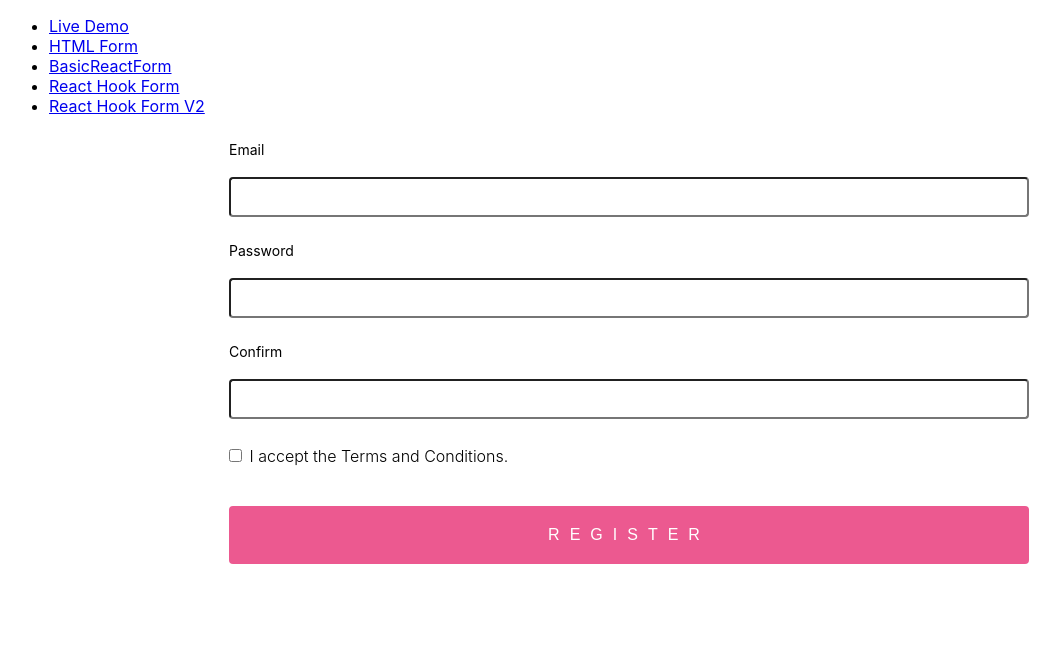
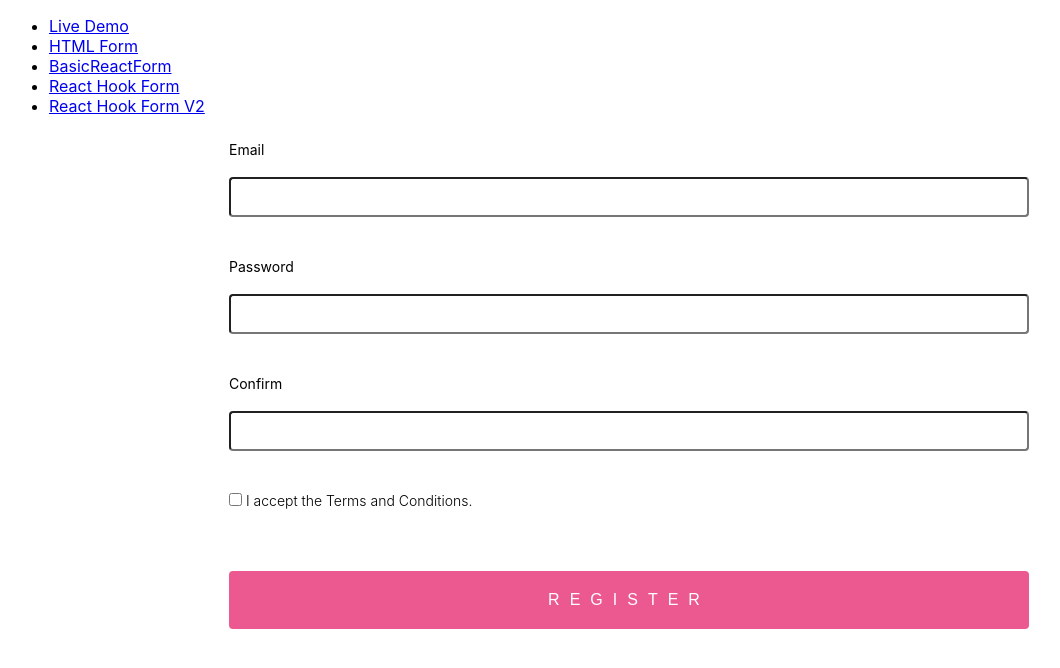
Before and after one commit to foomango/react-hook-form-demo, a React (Create React App) app: page /react-hook-form-v2 in a window 1280 px wide. Shown: the top 668 px of the page, without its empty margins (11-1071 px from the left). Built offline with nearby package versions, Linux system fonts and the light colour scheme.

Commit message:
finish <ReactHookFormV2 />

```diff
--- a/src/App.css
+++ b/src/App.scss
@@ -160,3 +160,21 @@
   top: 20px;
   right: 20px;
 }
+
+.ant-checkbox-wrapper {
+  margin-bottom: 0;
+  input {
+    margin: 0;
+  }
+}
+
+.mstr-rc-invalid {
+  border-color: red;
+  border-style: solid;
+  outline: none;
+}
+
+label.mstr-rc-invalid {
+  border-width: 2px;
+  border-style: dashed;
+}
--- a/src/App.tsx
+++ b/src/App.tsx
@@ -4,9 +4,9 @@
 import HtmlForm from './components/HtmlForm'
 import BasicReactForm from './components/BasicReactForm'
 import ReactHookForm from './components/ReactHookForm'
-import ReactHookFormV2 from './components/ReactHookForm'
+import ReactHookFormV2 from './components/ReactHookFormV2'
 
-import './App.css'
+import './App.scss'
 
 import { BrowserRouter as Router, Switch, Route, Link } from 'react-router-dom'
 
--- a/src/components/ReactHookFormV2/index.tsx
+++ b/src/components/ReactHookFormV2/index.tsx
@@ -1,25 +1,83 @@
-import React from 'react'
+/* eslint-disable react-hooks/exhaustive-deps */
+import React, { useEffect } from 'react'
+import { useForm, FormProvider } from 'react-hook-form'
+import validator from 'validator'
+import { Input } from 'antd'
 
 import { onSubmit } from '../../services/submit'
+import withFormValidation from '../with-form-validation'
+import Checkbox from '../Checkbox'
 
-const handleSubmit: React.FormEventHandler = (event) => {
-  onSubmit({})
-  event.preventDefault()
+const InputWithFormValidation = withFormValidation(Input)
+const CheckBoxWithFormValidation = withFormValidation(Checkbox)
+
+const ReactHookFormV2 = () => {
+  const methods = useForm({
+    mode: 'onChange',
+  })
+  const { handleSubmit, watch, trigger, formState } = methods
+
+  const watchAllFields = watch(['password', 'confirm'])
+
+  useEffect(() => {
+    if (formState.dirtyFields.password || formState.dirtyFields.confirm) {
+      trigger('confirm')
     }
+  }, [watchAllFields.password])
+  useEffect(() => {
+    if (formState.dirtyFields.password || formState.dirtyFields.confirm) {
+      trigger('password')
+    }
+  }, [watchAllFields.confirm])
 
-const HtmlForm = () => {
   return (
-    <form onSubmit={handleSubmit}>
+    <FormProvider {...methods}>
+      <form onSubmit={handleSubmit(onSubmit)}>
         <label>Email</label>
-      <input name="email" />
+        <InputWithFormValidation
+          validationProps={{
+            name: 'email',
+            rules: {
+              required: 'This is required.',
+              validate: (value: string) => validator.isEmail(value) || 'Not a valid email.',
+            },
+          }}
+        />
         <label>Password</label>
-      <input name="password" type="password" />
+        <InputWithFormValidation
+          type="password"
+          validationProps={{
+            name: 'password',
+            rules: {
+              required: 'This is required.',
+              validate: (value: string) => watch('confirm') === value || "Passwords don't match.",
+            },
+          }}
+        />
         <label>Confirm</label>
-      <input name="confirm" type="password" />
-      <input name="term" type="checkbox" /> <span>I accept the Terms and Conditions.</span>
+        <InputWithFormValidation
+          type="password"
+          validationProps={{
+            name: 'confirm',
+            rules: {
+              required: 'This is required.',
+              validate: (value: string) => watch('password') === value || "Passwords don't match.",
+            },
+          }}
+        />
+        <CheckBoxWithFormValidation
+          validationProps={{
+            name: 'term',
+            rules: { required: 'You must accept the Terms and Conditions..' },
+          }}>
+          {' '}
+          I accept the Terms and Conditions.
+        </CheckBoxWithFormValidation>
+
         <input type="submit" value="Register" />
       </form>
+    </FormProvider>
   )
 }
 
-export default HtmlForm
+export default ReactHookFormV2
```
Lines whose indentation alone changed are shown as unchanged.
